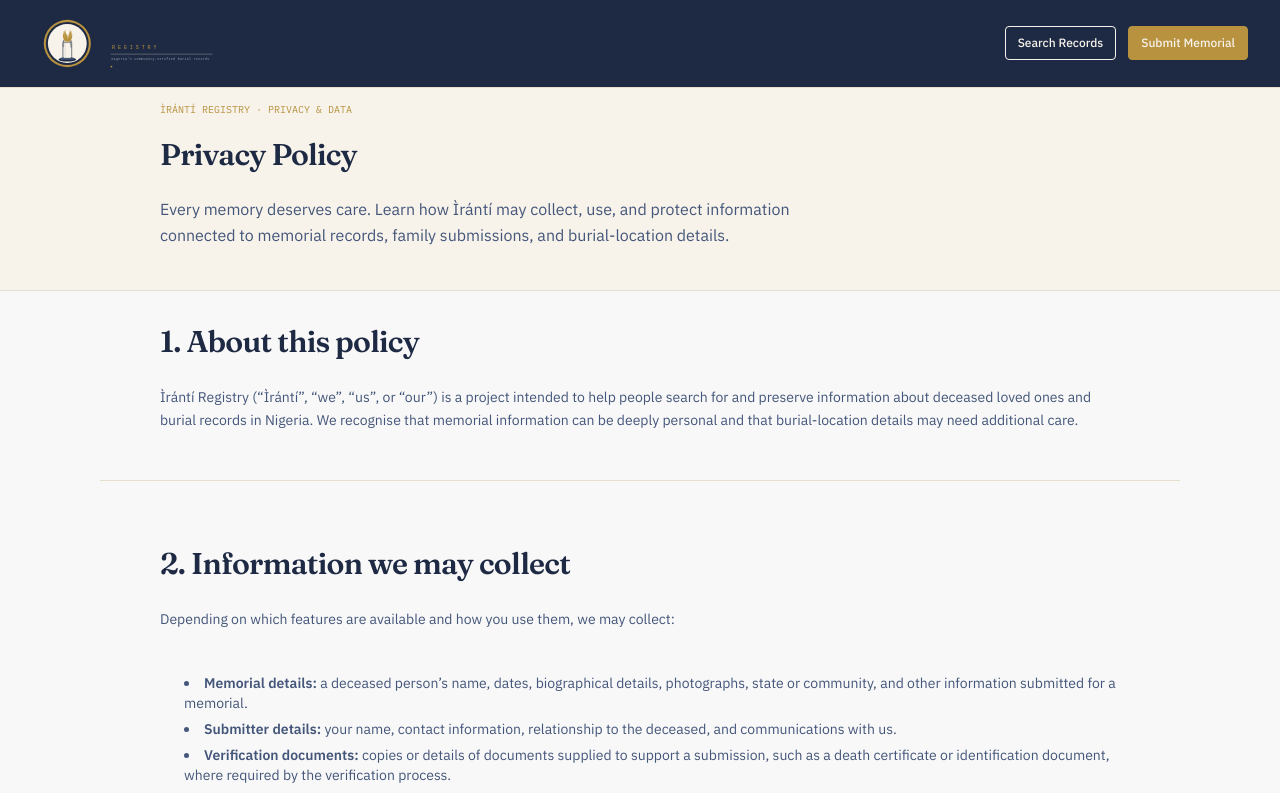
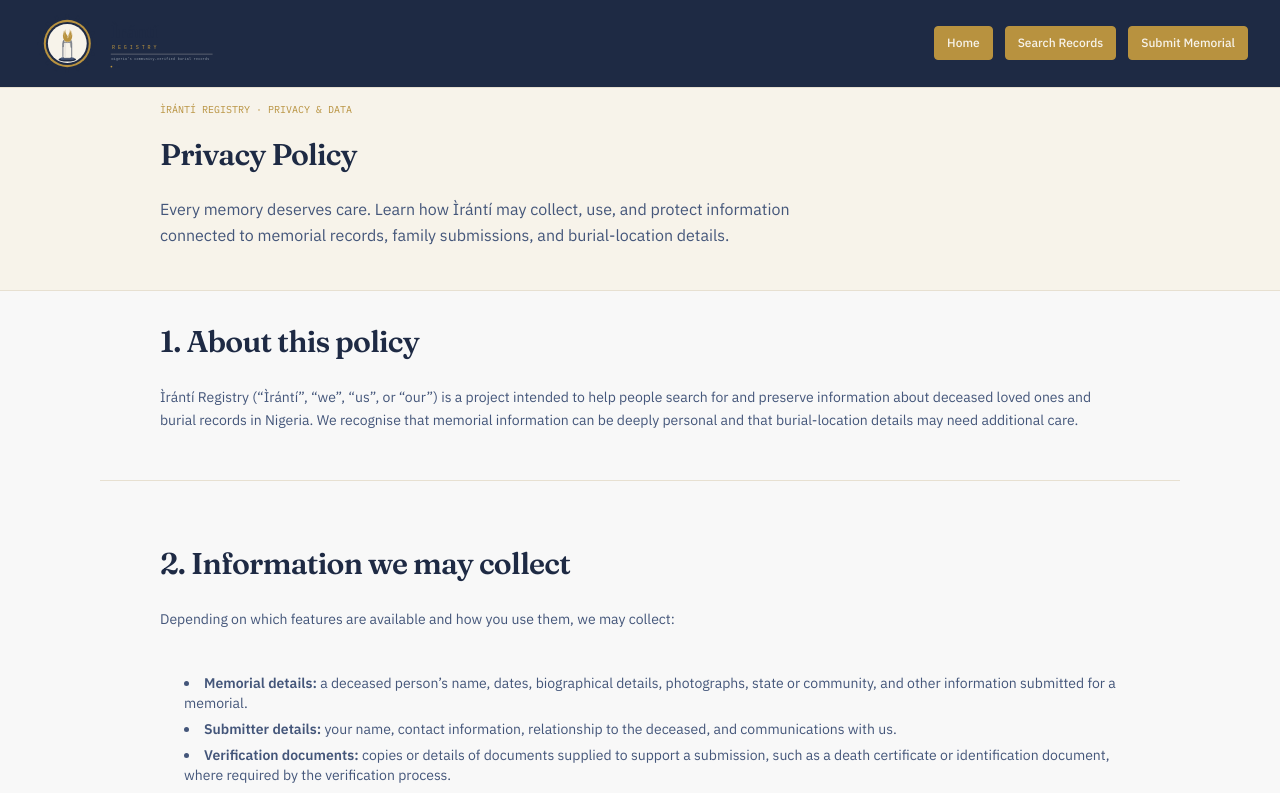
Before and after one commit to AdenikeStella/iranti-registry, a Next.js app: page /pages/terms_privacy/privacy in a window 1280 px wide. Shown: the top 793 px of the page. Built offline with nearby package versions, Linux system fonts and the light colour scheme.

Commit message:
Additng home button to the pages nav bar

```diff
--- a/app/pages/layout.tsx
+++ b/app/pages/layout.tsx
@@ -30,8 +30,14 @@
 
                   <div className="md:flex hidden justify-between gap-3 py-1">
                     <Link
+                      href="/"
+                      className="btn-primary bg-brass text-xs py-2 px-3  text-parchment border border-brass hover:bg-ink-light"
+                    >
+                      Home
+                    </Link>
+                    <Link
                       href="/pages/search"
-                      className="btn-primary bg-transparent text-xs py-2 px-3 text-parchment border border-parchment hover:bg-ink-light"
+                      className="btn-primary bg-brass text-xs py-2 px-3 text-parchment border border-brass hover:bg-ink-light"
                     >
                       Search Records
                     </Link>
@@ -51,6 +57,12 @@
 
                   {isMenuButtonOpen && (
                     <div className="absolute mt-40 flex flex-col border rounded-md bg-amber-50 border-brass px-4 py-2.5 z-9999 right-2">
+                      <Link
+                        href="/"
+                        className=" text-black border-b border-brass hover:bg-ink-light py-2"
+                      >
+                        Home
+                      </Link>
                       <Link
                         href="/search"
                         className=" text-black border-b border-brass hover:bg-ink-light py-2"
```
